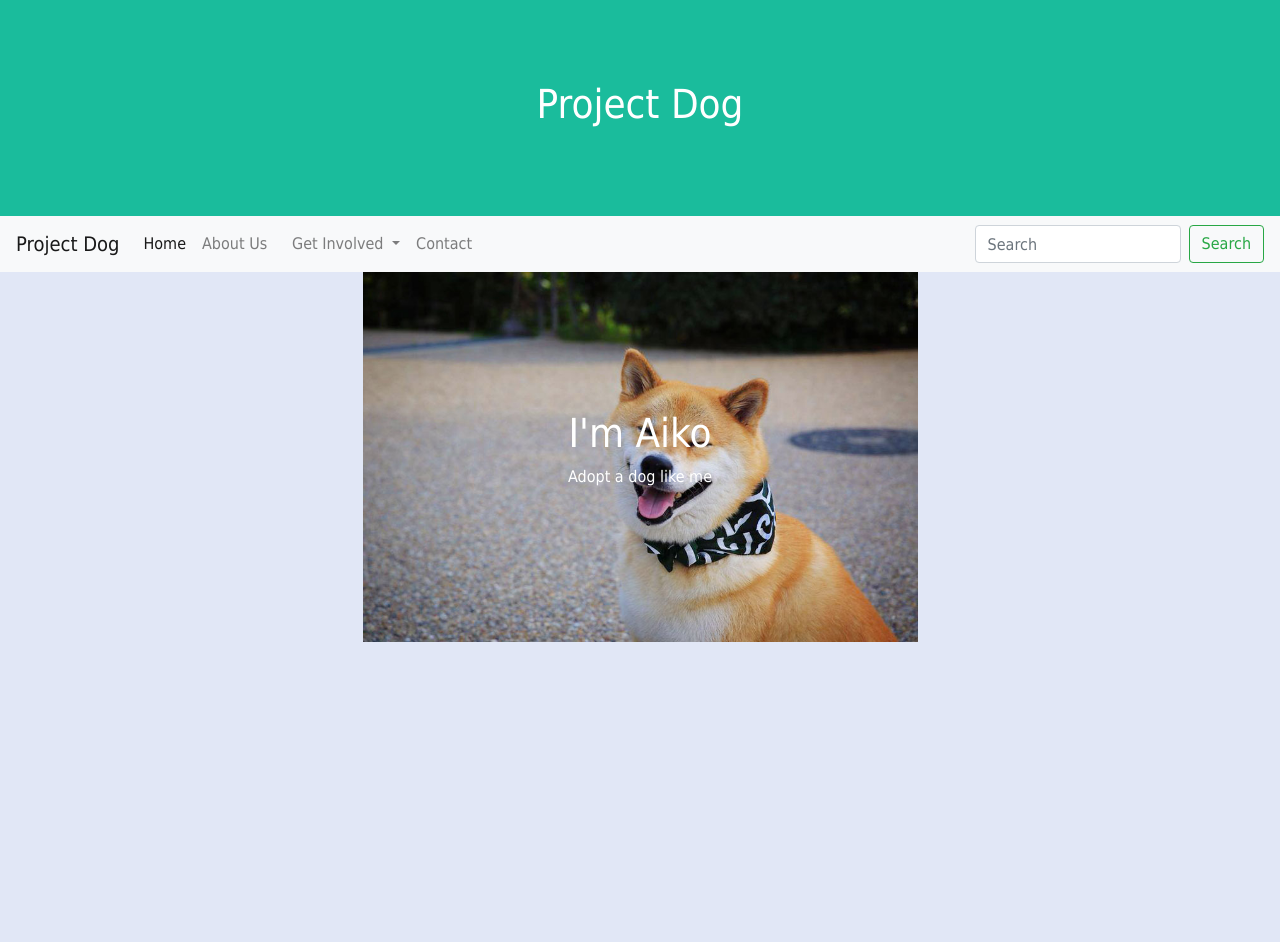
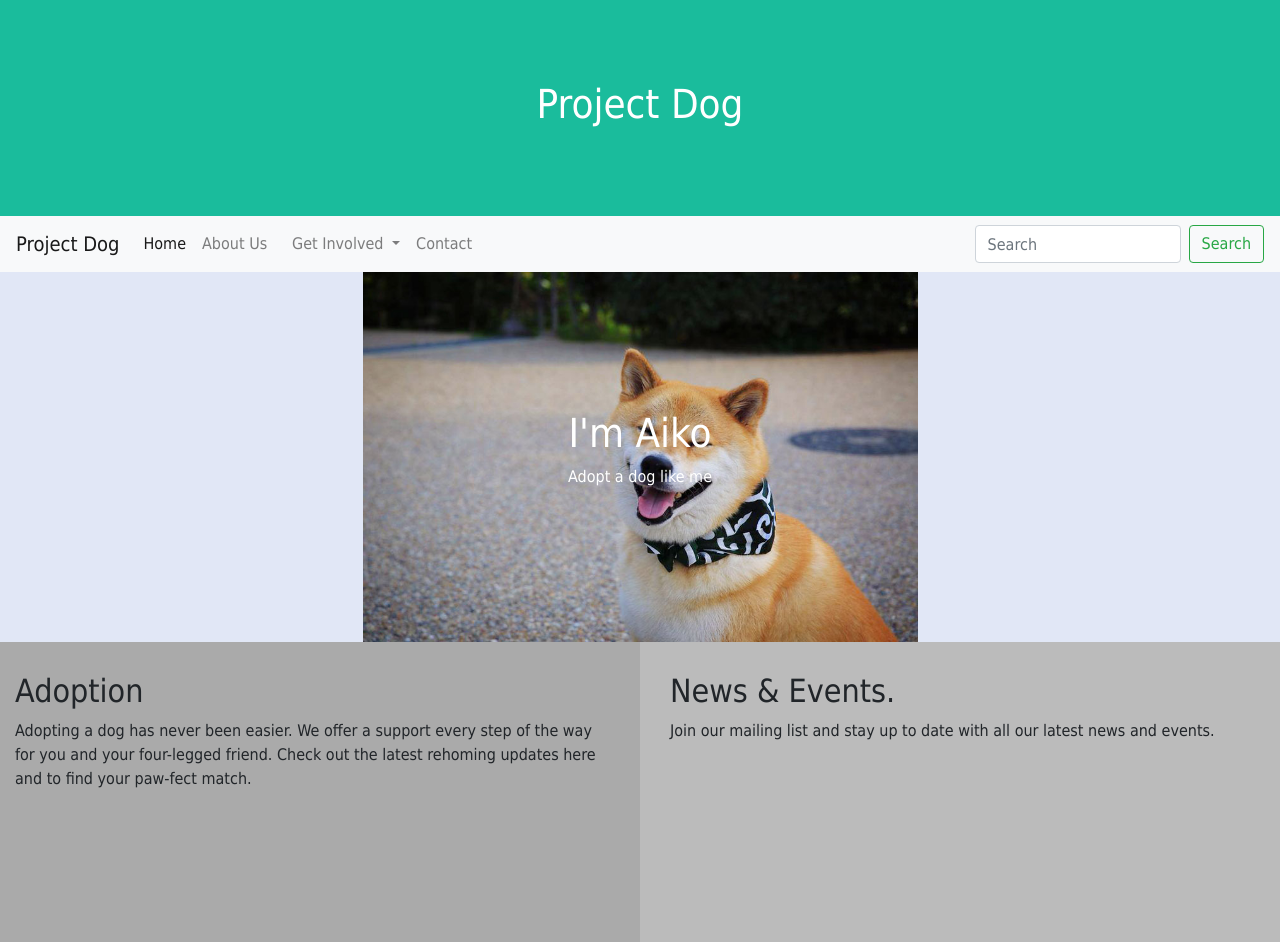
Before and after one commit to hannahchen10/project-dog, a plain HTML site: page index.html in a window 1280 px wide. Before the commit the page ends 800 px from the top, so only its background shows below. Drawn offline with nearby package versions, Linux system fonts and the light colour scheme.

Commit message:
HOMEPAGE LAYOUT. FINALLY.

```diff
--- a/index.html
+++ b/index.html
@@ -4,6 +4,7 @@
           <!-- Required meta tags -->
     <meta charset="utf-8">
     <meta name="viewport" content="width=device-width, initial-scale=1, shrink-to-fit=no">
+    <meta name="viewport" content="width=device-width, initial-scale=1">
 
 
           <!-- Bootstrap CSS -->
@@ -60,14 +61,30 @@
   </div>
 </nav>
 
-              <div class="container">
-                  <img src="Happy_Shiba.jpg" img id= "Shiba" alt="Dog" style="width:50%;" "style="hright:50%;">
+            <div class="container">
+                  <img src="Happy_Shiba.jpg" img id= "Shiba" alt="Dog" style="width:50%;" style="height:50%;">
                   <div class="centered">
                     <h1> I'm Aiko </h1>
                         <p> Adopt a dog like me </p>
                       </div>
                 </div>
 
+                <div class="row">
+      <div class="column" style="background-color:#aaa;">
+        <h2>Adoption</h2>
+        <p>Adopting a dog has never been easier. We offer a support every
+                            step of the way for you and your four-legged friend. Check out
+                            the latest rehoming updates here and to find your paw-fect match.</p>
+                          </div>
+      <div class="column" style="background-color:#bbb;">
+        <h2>News & Events.</h2>
+        <p>Join our mailing list and stay up to date with all our latest news and events.</p>
+      </div>
+    </div>
 
 
+
+
+
+</body>
 </html>
--- a/styles.css
+++ b/styles.css
@@ -32,3 +32,17 @@ h4 {
   left: 50%;
   transform: translate(-50%, -50%);
 }
+{
+  box-sizing: border-box;
+}
+
+.row {
+  display: flex;
+}
+
+/* Create two equal columns that sits next to each other */
+.column {
+  flex: 50%;
+  padding: 30px;
+  height: 300px; /* Should be removed. Only for demonstration */
+}
```
